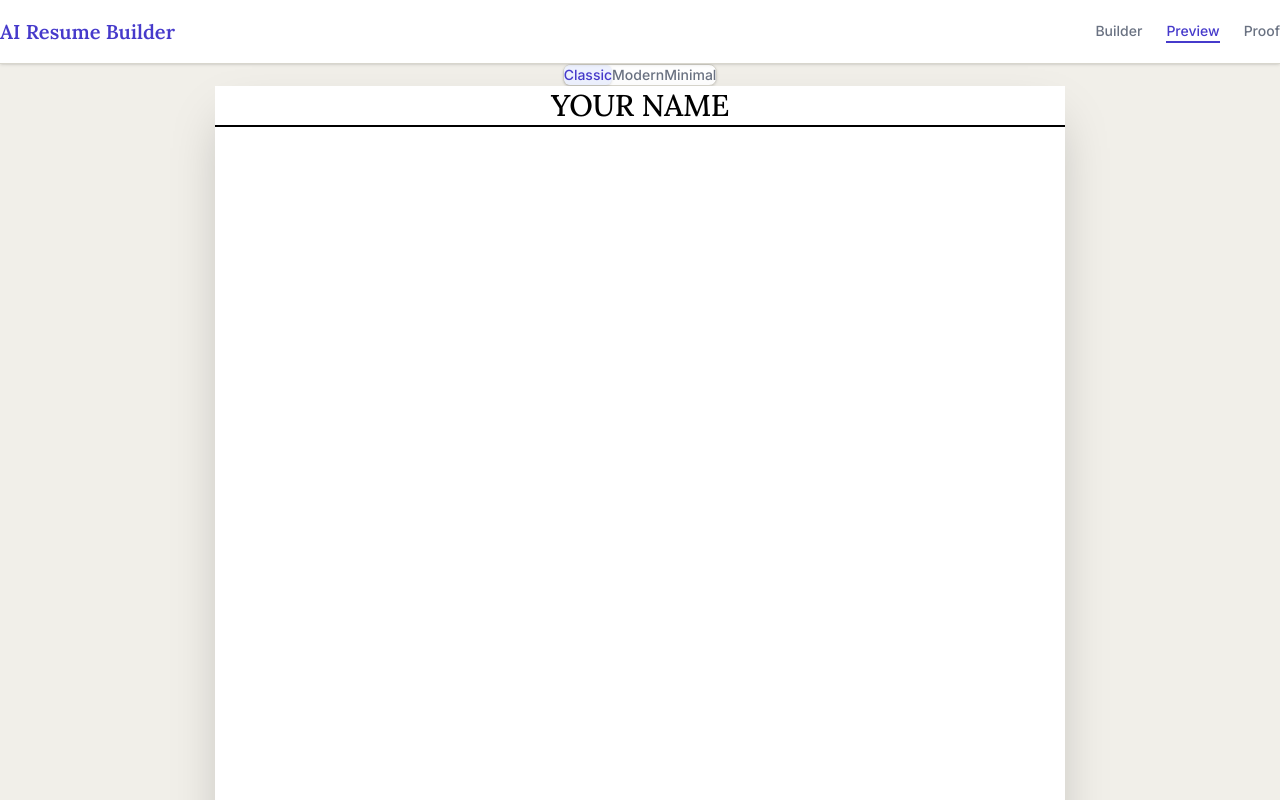
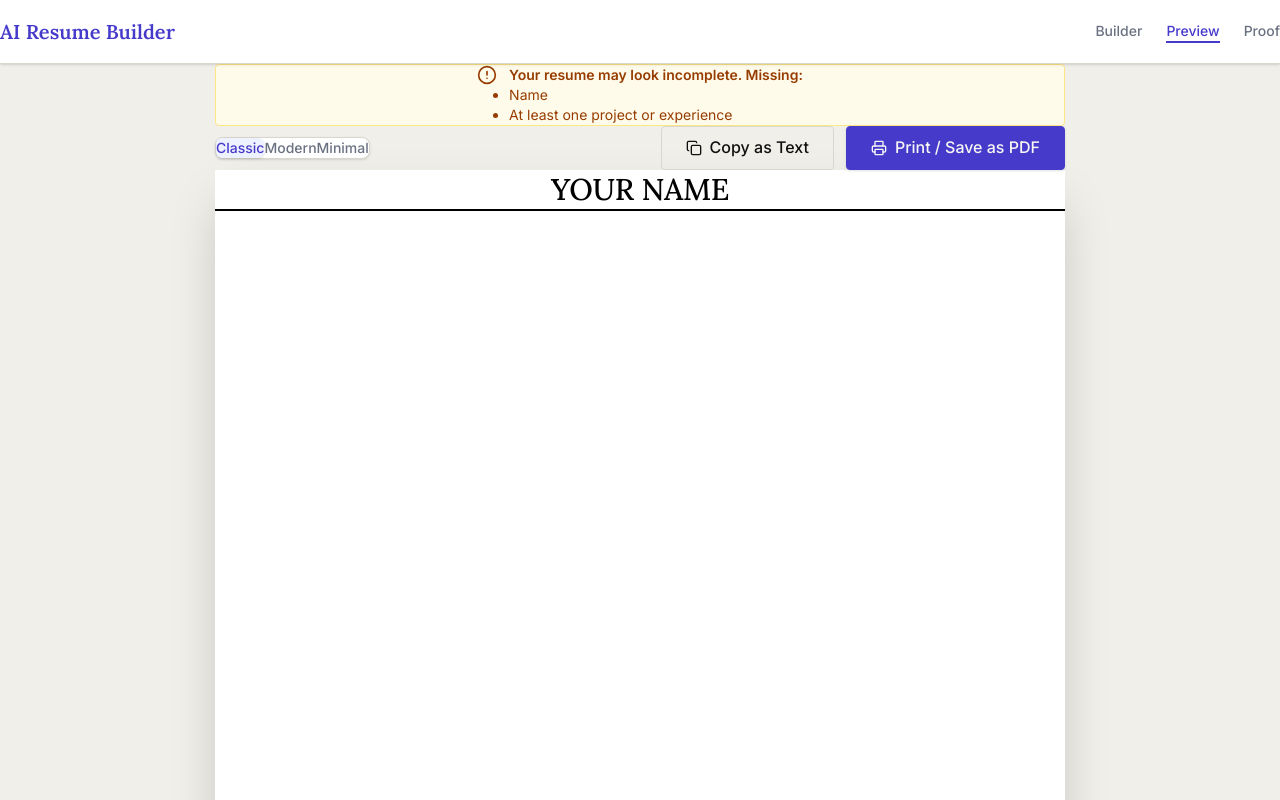
Before and after one commit to Kailashkhelgi/Kodnestpremiumbuildsystem, a React (Vite) app in the folder frontend/: page /preview in a window 1280 px wide. Shown: the top 800 px of the page. Built offline with nearby package versions, Linux system fonts and the light colour scheme.

Commit message:
Add precise print PDF export and validation hardening

```diff
--- a/frontend/src/index.css
+++ b/frontend/src/index.css
@@ -418,3 +418,42 @@ p {
     width: 100%;
   }
 }
+
+/* 5. PRINT RULES */
+@media print {
+  @page {
+    margin: 0;
+    size: letter portrait;
+  }
+
+  body * {
+    visibility: hidden;
+  }
+
+  .print-container,
+  .print-container * {
+    visibility: visible;
+  }
+
+  .print-container {
+    position: absolute;
+    left: 0;
+    top: 0;
+    width: 100%;
+    margin: 0 !important;
+    padding: 40px !important;
+    box-shadow: none !important;
+    background: white !important;
+  }
+
+  .no-print {
+    display: none !important;
+  }
+
+  /* Prevent awkward page breaks inside items */
+  .mb-3.block,
+  .mb-2,
+  .mb-5 {
+    page-break-inside: avoid;
+  }
+}
--- a/frontend/src/pages/resume/ResumePreview.jsx
+++ b/frontend/src/pages/resume/ResumePreview.jsx
@@ -1,16 +1,99 @@
-import React from 'react';
+import React, { useState } from 'react';
 import { useResume } from '../../context/ResumeContext';
 import LivePreview from './LivePreview';
 import TemplateTabs from './TemplateTabs';
+import { Printer, Copy, AlertCircle, Check } from 'lucide-react';
 
 export default function ResumePreview() {
     const { data } = useResume();
+    const [copied, setCopied] = useState(false);
+    const validateData = () => {
+        const warnings = [];
+        if (!data.personal.name || data.personal.name.trim() === '') {
+            warnings.push("Name");
+        }
+        if ((!data.experience || data.experience.length === 0) && (!data.projects || data.projects.length === 0)) {
+            warnings.push("At least one project or experience");
+        }
+        return warnings;
+    };
+
+    const warnings = validateData();
+
+    const handlePrint = () => {
+        window.print();
+    };
+
+    const handleCopyText = () => {
+        let text = `${data.personal.name || 'YOUR NAME'}\n`;
+
+        const contact = [data.personal.email, data.personal.phone, data.personal.location].filter(Boolean);
+        if (contact.length) text += `${contact.join(' | ')}\n`;
+
+        const links = [data.links?.github, data.links?.linkedin].filter(Boolean);
+        if (links.length) text += `${links.join(' | ')}\n`;
+
+        text += '\n';
+
+        if (data.summary) text += `SUMMARY\n${data.summary}\n\n`;
+
+        if (data.education && data.education.length > 0) {
+            text += `EDUCATION\n`;
+            data.education.forEach(edu => {
+                text += `${edu.school || ''} | ${edu.year || ''}\n${edu.degree || ''}\n\n`;
+            });
+        }
+
+        if (data.experience && data.experience.length > 0) {
+            text += `EXPERIENCE\n`;
+            data.experience.forEach(exp => {
+                text += `${exp.role || ''} | ${exp.company || ''} | ${exp.duration || ''}\n${exp.description || ''}\n\n`;
+            });
+        }
+
+        if (data.projects && data.projects.length > 0) {
+            text += `PROJECTS\n`;
+            data.projects.forEach(proj => {
+                text += `${proj.name || ''} ${proj.link ? `| ${proj.link}` : ''}\n${proj.description || ''}\n\n`;
+            });
+        }
+
+        if (data.skills) text += `SKILLS\n${data.skills}\n`;
+
+        navigator.clipboard.writeText(text);
+        setCopied(true);
+        setTimeout(() => setCopied(false), 2000);
+    };
+
     return (
         <div className="flex-1 overflow-y-auto bg-[var(--clr-surface-alt)] py-12 flex flex-col items-center">
-            <div className="mb-6 max-w-[850px] w-full flex justify-center">
+
+            {warnings.length > 0 && (
+                <div className="mb-6 max-w-[850px] w-full bg-amber-50 border border-amber-200 text-amber-800 px-4 py-3 rounded flex items-start gap-3 justify-center no-print">
+                    <AlertCircle className="w-5 h-5 mt-0.5 shrink-0" />
+                    <div className="text-sm">
+                        <span className="font-semibold block mb-1">Your resume may look incomplete. Missing:</span>
+                        <ul className="list-disc pl-4 space-y-0.5">
+                            {warnings.map(w => <li key={w}>{w}</li>)}
+                        </ul>
+                    </div>
+                </div>
+            )}
+
+            <div className="mb-6 max-w-[850px] w-full flex justify-between items-center no-print z-10 relative">
                 <TemplateTabs />
+                <div className="flex gap-3">
+                    <button onClick={handleCopyText} className="btn btn--secondary h-10 px-4 bg-white hover:bg-gray-50 flex items-center gap-2">
+                        {copied ? <Check size={16} className="text-emerald-600" /> : <Copy size={16} />}
+                        {copied ? 'Copied' : 'Copy as Text'}
+                    </button>
+                    <button onClick={handlePrint} className="btn btn--primary h-10 px-6 flex items-center gap-2 shadow-sm">
+                        <Printer size={16} /> Print / Save as PDF
+                    </button>
+                </div>
             </div>
-            <div className="bg-white shadow-2xl w-full max-w-[850px] min-h-[1100px] p-16">
+
+            <div className="bg-white shadow-2xl w-full max-w-[850px] min-h-[1100px] p-16 print-container relative z-0">
                 <LivePreview data={data} />
             </div>
         </div>
```
